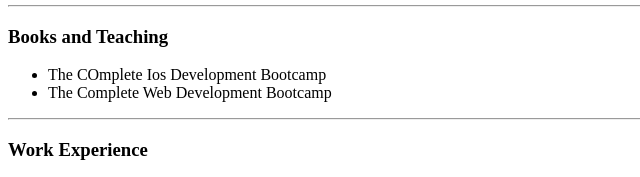
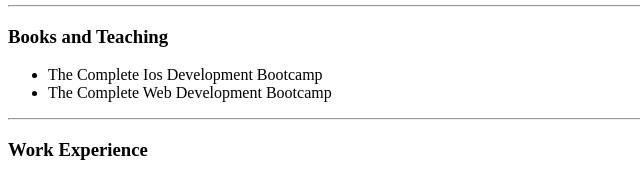
Before and after one commit to Ivan0000007/CiVi, a plain HTML site: page index.html in a window 1280 px wide. Shown: the part 377-554 px from the top of the page, 0-640 px from the left. Drawn offline with Linux system fonts and the light colour scheme.

Commit message:
Update index.html

```diff
--- a/index.html
+++ b/index.html
@@ -16,7 +16,7 @@
     <hr>
     <h3> Books and Teaching</h3>
     <ul>
-      <li>The COmplete Ios Development Bootcamp</li>
+      <li>The Complete Ios Development Bootcamp</li>
       <li>The Complete Web Development Bootcamp</li>
     </ul>
     <hr>
```
